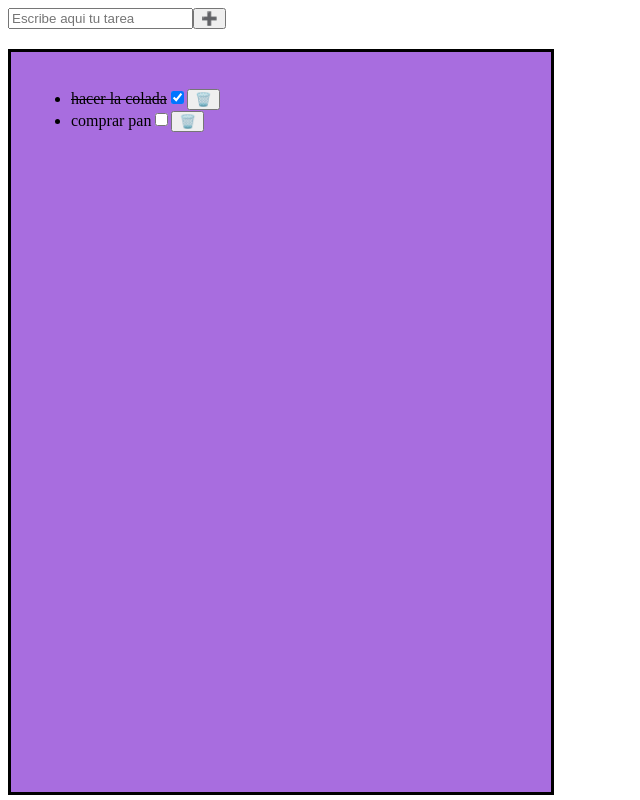
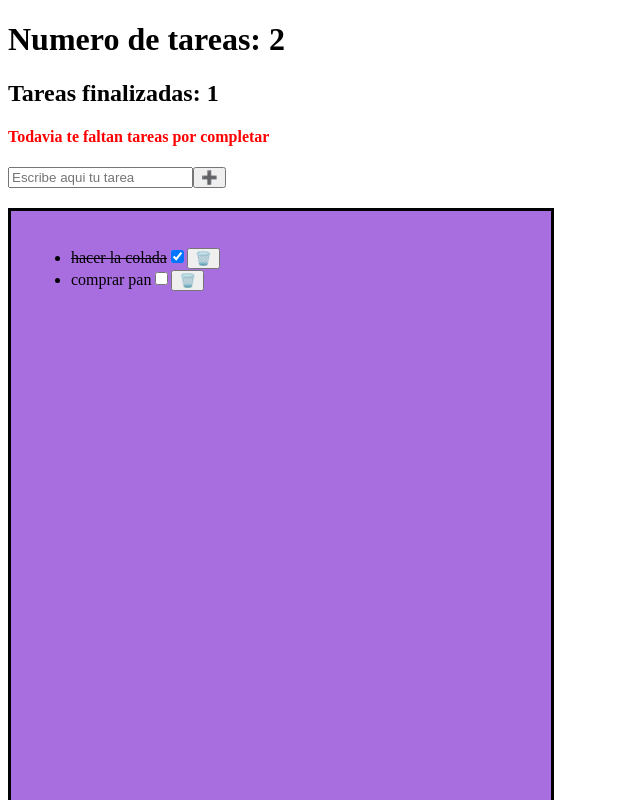
Before and after one commit to RobertoCarloooos/To-do-List, an Angular app: page / in a window 1280 px wide. Shown: the top 800 px of the page, without its empty margins (0-640 px from the left). Built offline with nearby package versions, Linux system fonts and the light colour scheme.

Commit message:
informacion sobre progreso de tareas okey

```diff
--- a/src/app/app.component.html
+++ b/src/app/app.component.html
@@ -1,3 +1,13 @@
+<h1>Numero de tareas: {{numeroTareas}}</h1>
+<h2>Tareas finalizadas: {{tareasTerminadas}}</h2>
+
+@if (numeroTareas===tareasTerminadas) {
+  <h4 style="color: green;">Tareas completadas</h4>
+}
+@else {<h4 style="color: red;">Todavia te faltan tareas por completar</h4>}
+
+
+
 <app-input-task (onEnviarTarea)="tareaEnviada($event)"></app-input-task>
 <app-list-task (onCambiandoCheck)="checkCambiado($event)" (onEliminando)="eliminado($event)" [listTask]="listaTarea"></app-list-task>
 
--- a/src/app/app.component.ts
+++ b/src/app/app.component.ts
@@ -14,6 +14,14 @@ import { Task } from './interface/task';
 export class AppComponent {
 
   listaTarea: Task[] = [{ text: 'hacer la colada', state: true }, { text: 'comprar pan', state: false }]
+
+  get numeroTareas(){
+    return( this.listaTarea.length)
+  }
+
+  get tareasTerminadas(){
+    return(this.listaTarea.filter(tarea=> tarea.state===true).length)
+  }
 
 
   tareaEnviada(msg: string) {
```
